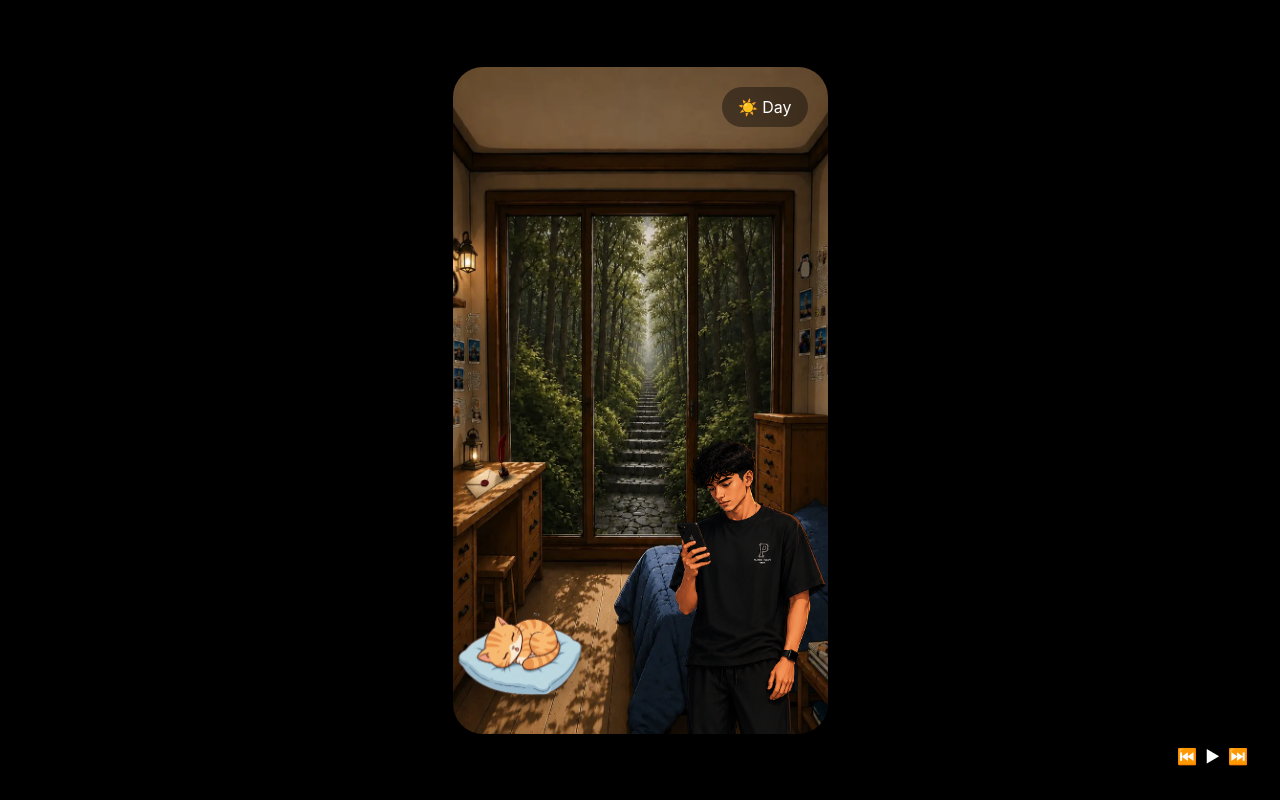
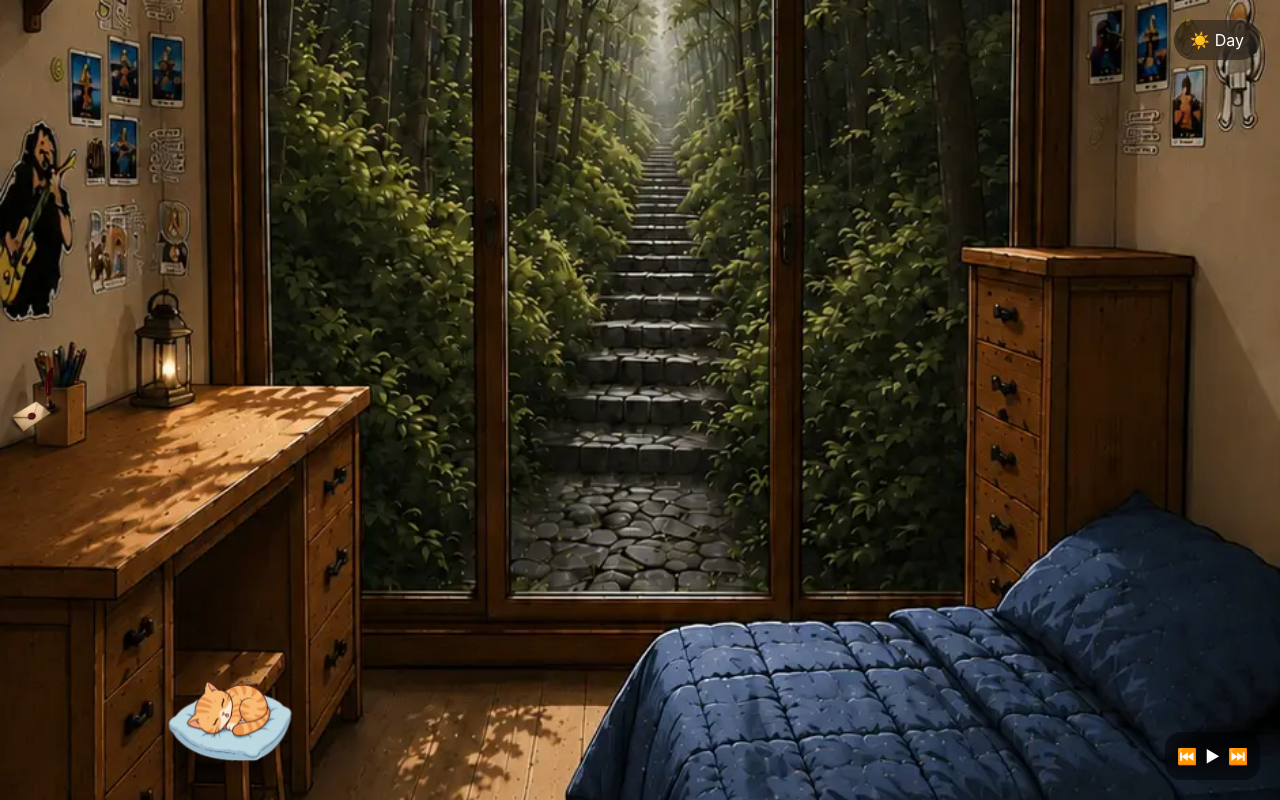
Before and after one commit to ajib111/ZestoCozyRoom, a React (Vite) app: page / in a window 1280 px wide. Built offline with nearby package versions, Linux system fonts and the light colour scheme.

Commit message:
original

```diff
--- a/src/App.jsx
+++ b/src/App.jsx
@@ -1,50 +1,22 @@
+import { useState } from "react";
+
 import Room from "./components/Room";
 import Scooter from "./components/Scooter";
 import MusicPlayer from "./components/MusicPlayer";
 
 function App() {
+  const [isNight, setIsNight] = useState(false);
+
   return (
-    <div
-      style={{
-        width: "100vw",
-        height: "100vh",
+    <>
+      <Room />
 
-        background: "#000",
+      {/* Scooter Cat */}
+      <Scooter />
 
-        display: "flex",
-        justifyContent: "center",
-        alignItems: "center",
-
-        overflow: "hidden",
-      }}
-    >
-      {/* Zesto Phone Container */}
-      <div
-        style={{
-          width: "375px",
-          height: "667px",
-
-          position: "relative",
-
-          overflow: "hidden",
-
-          borderRadius: "30px",
-
-          background: "black",
-
-          boxShadow: "0 0 40px rgba(0,0,0,0.5)",
-        }}
-      >
-        {/* Room */}
-        <Room />
-
-        {/* Scooter */}
-        <Scooter />
-
-        {/* Music Player */}
-        <MusicPlayer />
-      </div>
-    </div>
+      {/* Music Player */}
+      <MusicPlayer />
+    </>
   );
 }
 
```
